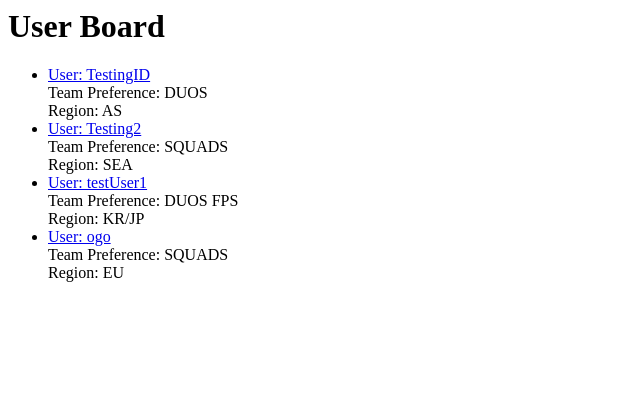
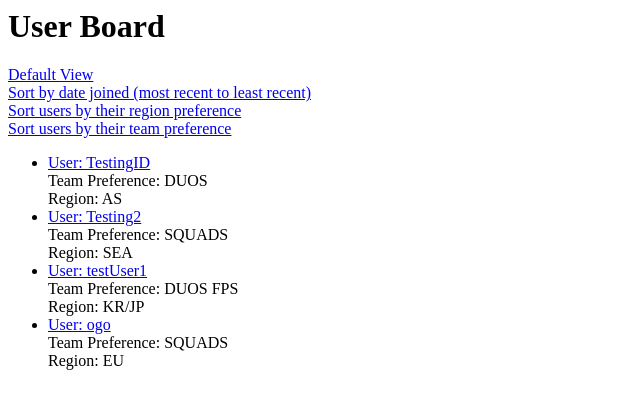
Before and after one commit to tiffnlee/COMSW4156-ASE-Project, a Django app: template findpubg/findpubg/templates/user_board.html in a window 1280 px wide. Shown: the top 409 px of the page, without its empty margins (0-640 px from the left). Run offline with Django 3.2, Linux system fonts and the light colour scheme; the template is opened without the code that fills it: values that come from a table or form of the project are taken from there, others are empty; data comes from the database, SQL or seed files in the repository; both versions use the stored data as it was after the commit; parts of the project's set-up code (start-up, migrations or seed data) failed here and were passed over.

Commit message:
filtration added

```diff
--- a/findpubg/findpubg/core/models.py
+++ b/findpubg/findpubg/core/models.py
@@ -4,6 +4,7 @@ from django.db import models
 from django.contrib.auth.models import User
 from django.db.models.signals import post_save
 from django.dispatch import receiver
+from django.utils import timezone
 
 TEAM_CHOICES = (
     ('DUOS', 'DUOS'),
@@ -25,10 +26,11 @@ REGION_CHOICES = (
 class Search(models.Model):
     user_id = models.CharField(max_length=20)
     steam_id = models.CharField(max_length=20)
-    team_choices = models.CharField(max_length=10, choices=TEAM_CHOICES)
-    region_choices = models.CharField(max_length=5, choices=REGION_CHOICES)
+    team_choices = models.CharField('team preference', max_length=10, choices=TEAM_CHOICES)
+    region_choices = models.CharField('region preference', max_length=5, choices=REGION_CHOICES)
     email = models.CharField(max_length=40)
     has_profile = models.BooleanField(default=False)
+    date_joined = models.DateTimeField('date joined', default=timezone.now())
 
 class Profile(models.Model):
     user = models.OneToOneField(User, on_delete=models.CASCADE)
--- a/findpubg/findpubg/templates/user_board.html
+++ b/findpubg/findpubg/templates/user_board.html
@@ -1,5 +1,9 @@
 {% if lst %}
 	<h1>User Board</h1>
+	<a href="/user_board/"> Default View </a> <br>
+	<a href="/user_board/sort_by_date_joined/"> Sort by date joined (most recent to least recent)</a> <br>
+	<a href="/user_board/sort_by_region_preference/"> Sort users by their region preference </a><br>
+	<a href="/user_board/sort_by_team_preference/"> Sort users by their team preference </a><br>
 	<ul>
 	{% for user in lst %}
 		<li><a href="/{{ user.user_id }}/user_page"> User: {{user.user_id}} </a> <br>
--- a/findpubg/findpubg/urls.py
+++ b/findpubg/findpubg/urls.py
@@ -12,4 +12,7 @@ urlpatterns = [
     url(r'^logout/$', auth_views.logout, {'next_page': 'login'}, name='logout'),
     url(r'^signup/$', core_views.signup, name='signup'),
     url(r'^search/$', core_views.search_survey, name='search'),
+	url(r'^user_board/sort_by_date_joined/$', core_views.sort_search_by_date_joined, name='sort_by_date_joined'),
+	url(r'^user_board/sort_by_region_preference/$', core_views.sort_by_region_preference, name='sort_by_region_preference'),
+	url(r'^user_board/sort_by_team_preference/$', core_views.sort_by_team_preference, name='sort_by_team_preference'),
 ]
```
Also changed, not shown: findpubg/findpubg/core/views.py (+23 -0 lines), findpubg/db.sqlite3, findpubg/findpubg/core/migrations/0003_search_date_joined.py (added), findpubg/findpubg/templates/search.html (line endings or trailing spaces).
